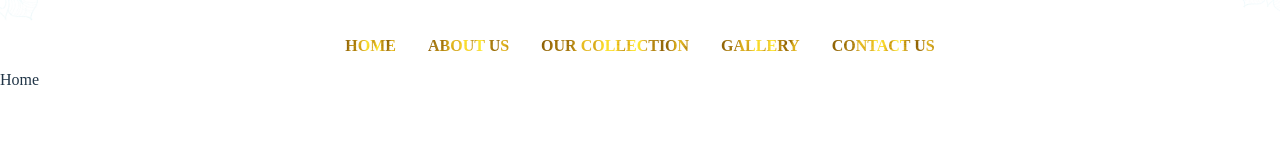
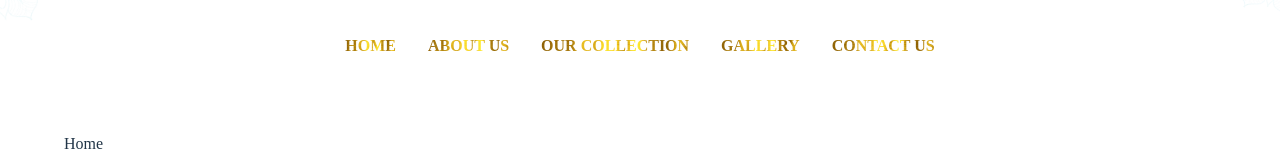
Before and after one commit to jimmijameslinux/jewellery_frontend, a React (Vite) app: page / in a window 1280 px wide. Shown: the part 123-284 px from the top of the page. Built offline with nearby package versions, Linux system fonts and the light colour scheme; a web font is replaced by a local one.

Commit message:
First commit

```diff
--- a/src/pages/Home.jsx
+++ b/src/pages/Home.jsx
@@ -2,7 +2,7 @@ import React from 'react'
 
 const Home = () => {
   return (
-    <div>Home</div>
+    <div style={{padding:"4rem"}}>Home</div>
   )
 }
 
```
